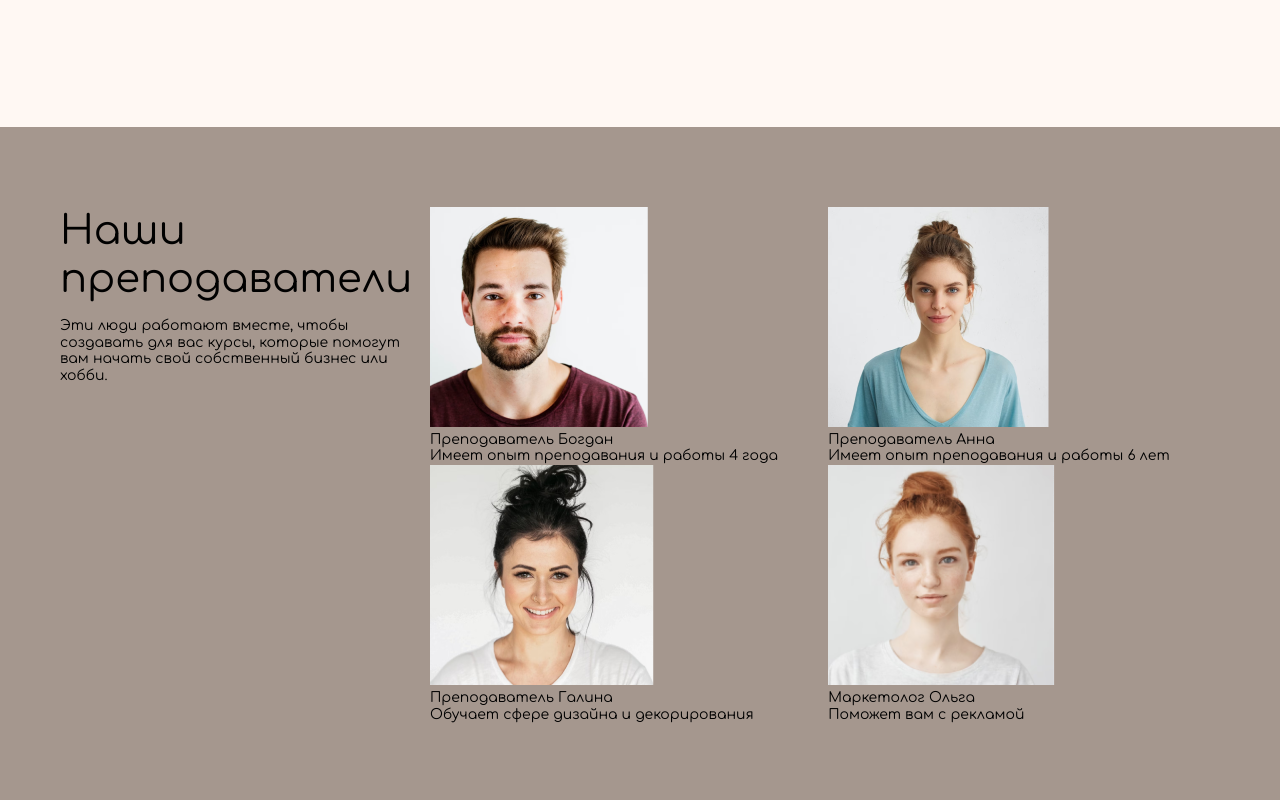
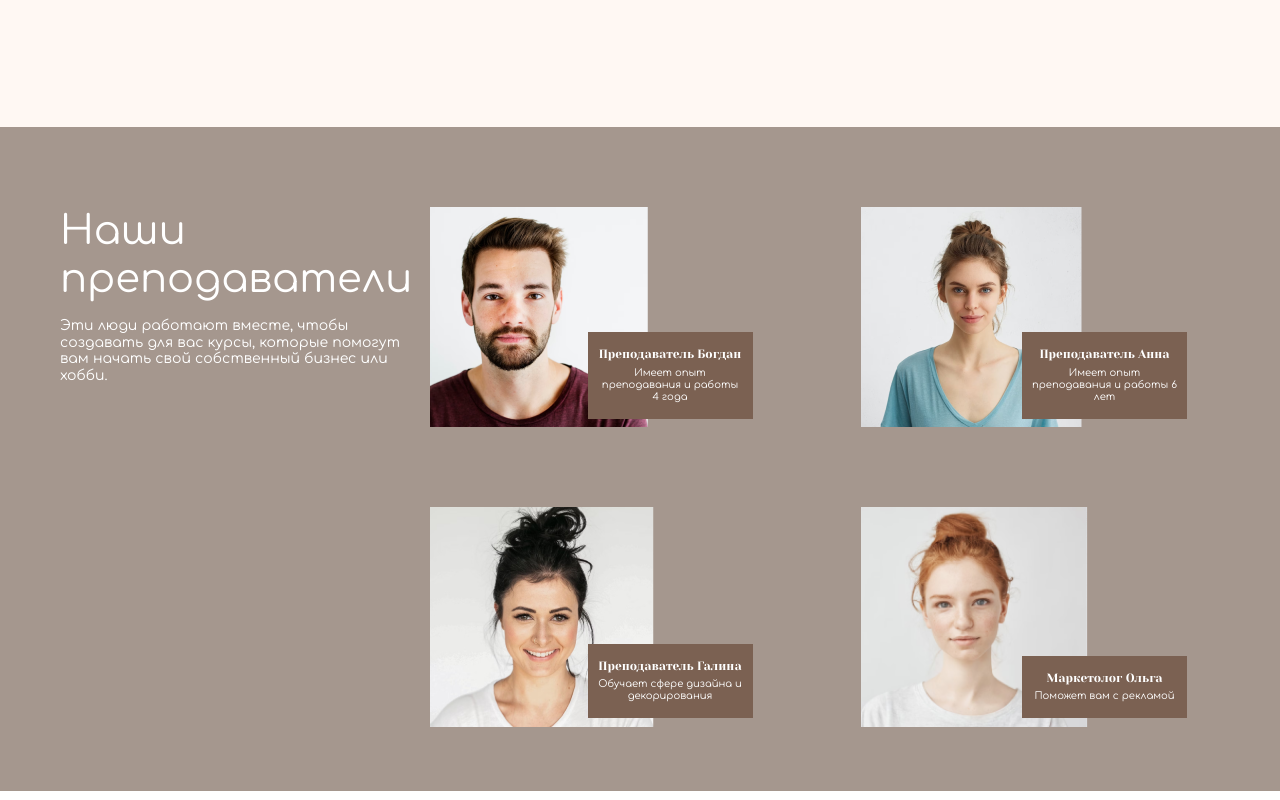
Before and after one commit to anarka312/-31github, a plain HTML site: page start-clean/index.html in a window 1280 px wide. Shown: the part 5180-5980 px from the top of the page. Drawn offline with Linux system fonts and the light colour scheme.

Commit message:
add style for section team

```diff
--- a/start-clean/css/style.css
+++ b/start-clean/css/style.css
@@ -358,6 +358,39 @@ margin-bottom: 48px;
 .team {
     background-color: #A5978E;
     padding: 80px 0 60px;
+    color: #fff;
+}
+
+.team__contents {
+    padding-bottom: 0;
+    gap: 75px;
+
+}
+
+.team__item {
+    position: relative;
+}
+
+.team__item-box {
+    background-color: #7B6152;
+    text-align: center;
+    position: absolute;
+    padding: 15px 10px 16px;
+    width: 165px;
+    z-index: 4;
+    bottom: 13px;
+    right: 33px;
+
+}
+
+.team__item-name {
+    font-size: 12px;
+    font-family: 'Yeseva One', cursive;
+    margin-bottom: 5px;
+}
+
+.team__item-descr {
+    font-size: 10px;
 }
 
 
```
